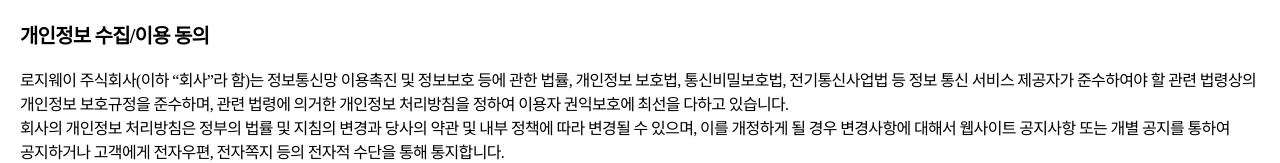
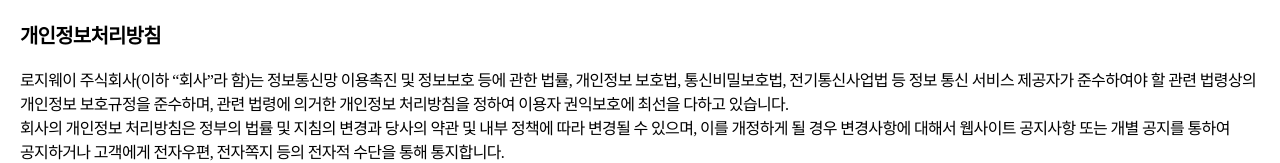
Before and after one commit to ANTAEGYEONG/logiway, a Vue app: page /private in a window 1280 px wide. Shown: the top 163 px of the page. Built offline with nearby package versions, Linux system fonts and the light colour scheme; a web font is replaced by a local one; what vue-cryptojs would draw is missing.

Commit message:
개인정보 처리방침 수정

```diff
--- a/src/components/private.vue
+++ b/src/components/private.vue
@@ -1,7 +1,7 @@
 <template>
   <div>
     <div class="private_div">
-      <h2>개인정보 수집/이용 동의</h2>
+      <h2>개인정보처리방침</h2>
       <br>
       <p>
         로지웨이 주식회사(이하 “회사”라 함)는 정보통신망 이용촉진 및 정보보호 등에 관한 법률, 개인정보 보호법, 통신비밀보호법, 전기통신사업법 등 정보 통신 서비스 제공자가 준수하여야 할 관련 법령상의 개인정보 보호규정을 준수하며, 관련 법령에 의거한 개인정보 처리방침을 정하여 이용자 권익보호에 최선을 다하고 있습니다.
@@ -16,7 +16,7 @@
       <h3>1. 수집하는 개인정보의 항목 및 수집방법</h3>
       <br>
       <p>1) 수집하는 개인정보의 항목</p>
-      <table>
+      <table style="overflow-x:auto;">
         <thead>
           <tr>
             <th>수집, 이용목적</th>
@@ -81,7 +81,7 @@
     <br>
     <p>1) 회사는 정보주체의 개인정보를 개인정보의 처리 목적에서 명시한 범위 내에서만 처리하며, 정보주체의 동의, 법률의 특별한 규정 등 개 「개인정보보호법」 제17조 및 제18조에 해당하는 경우에만 개인정보를 제3자에게 제공하고 그 이외에는 정보주체의 개인정보를 제3자에게 제공하지 않습니다.</p>
     <p>2) 회사는 다음과 같이 재난, 감영병, 급박한 생명·신체 위험을 초래하는 사건·사고, 급박한 재산 손실 등의 긴급상황이 발생하는 경우 정보주체의 동의 없이 관계기관에 개인정보를 제공할 수 있습니다.</p>
-      <table>
+      <table class="private_list">
         <thead>
           <tr>
             <th>분류</th>
@@ -471,19 +471,24 @@
   width: 100vw;
   height: 50vh;
 }
-
-table{margin:6px 0; border-radius: 5px!important; border: 1px solid #e0e1e3 !important;background: #fff !important;}
+.private_list{overflow-x: auto; display: block; width: fit-content;  max-width: 100%; border: 1px solid #000;}
+.private_list thead, .private_list thead tr, .private_list thead th{border-top:0px;}
+/* .private_list thead th{border-top:0px;} */
+.private_list thead th:first-child, .private_list td:first-child{border-left:0px;}
+.private_list thead th:last-child, .private_list td:last-child{border-right:0px;}
+.private_list tr{border-left: 0px; border-right: 0px;}
+.private_list tr:last-child, .private_list tr:last-child td, .private_list tr:nth-last-child(2) td:first-child{border-bottom:0px;}
+table{margin:6px 0; border: 1px solid #e0e1e3;background: #fff ; }
 tr ,th, td{
   font-size: 15px !important;
   padding: 4px 8px !important;
   color: #000 !important;
   text-align: left;
-  border: 1px solid #000!important;
+  border: 1px solid #000;
   vertical-align: middle;
-  word-break:normal;
 }
-.private_div{padding:20px; text-align: left;
-     word-break: keep-all;}
+tbody{overflow-x: scroll;}
+.private_div{padding:20px; text-align: left; word-break: keep-all;}
 h2{font-size: 20px;}
 
 
```
